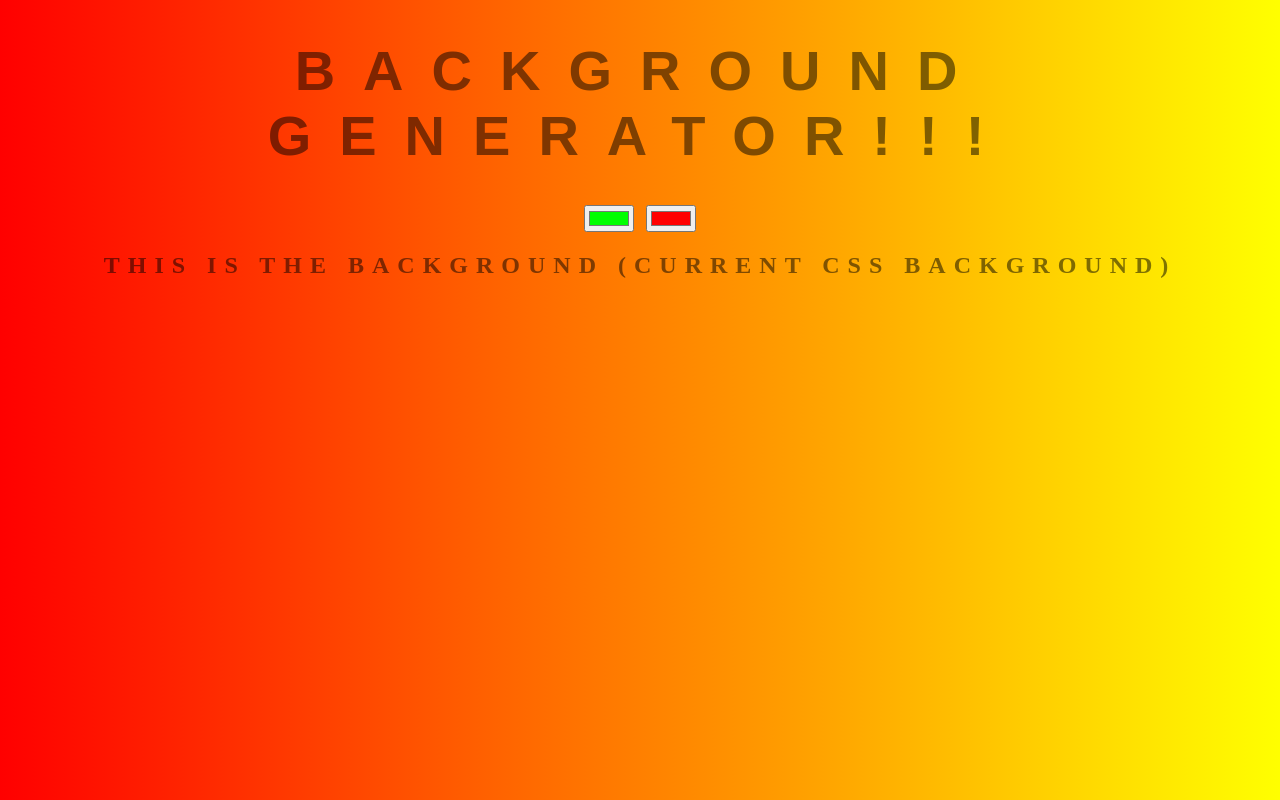
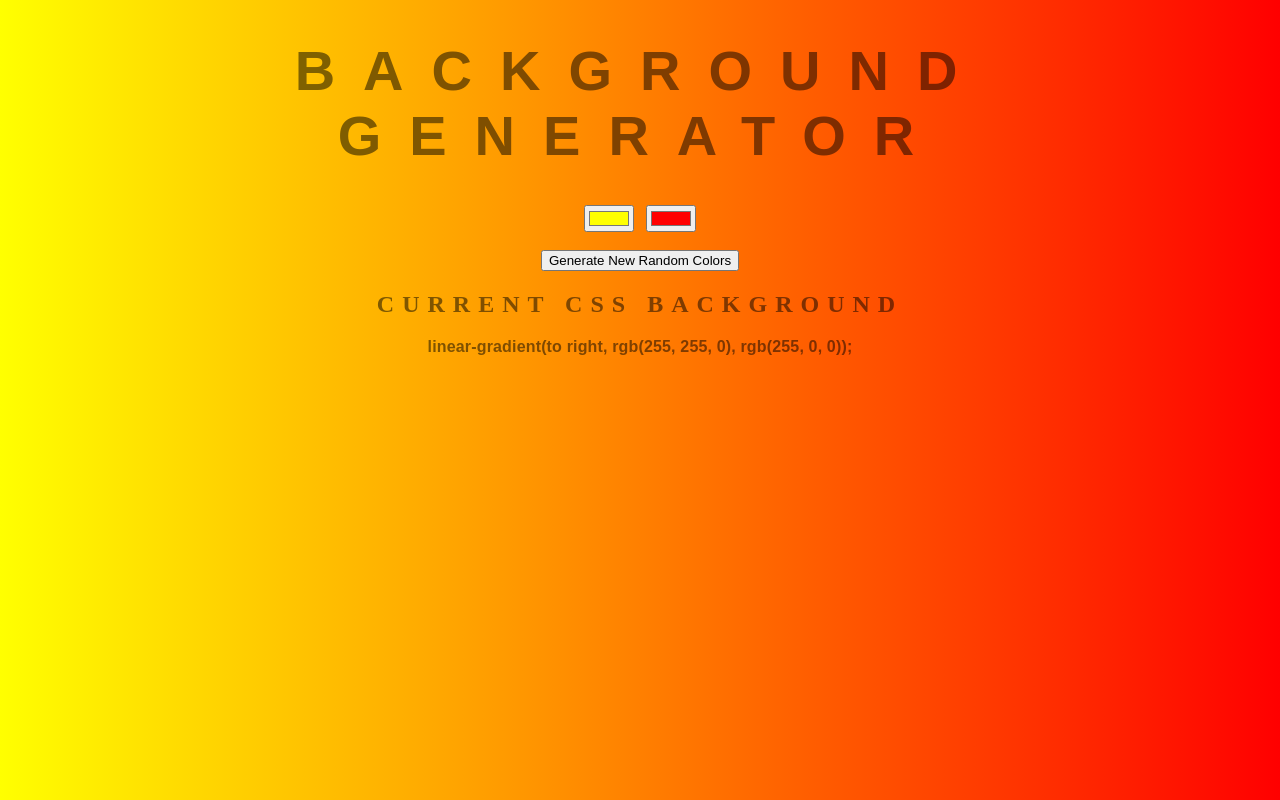
Before and after one commit to richard00436/background-generator, a plain HTML site: page index.html in a window 1280 px wide. Drawn offline with Linux system fonts and the light colour scheme.

Commit message:
new version with random button

```diff
--- a/index.html
+++ b/index.html
@@ -5,10 +5,11 @@
 	<link rel="stylesheet" type="text/css" href="style.css">
 </head>
 <body id="gradient">
-	<h1>Background Generator!!!</h1>
-	<input class="color1" type="color" name="color1" value="#00ff00">
-	<input class="color2" type="color" name="color2" value="#ff0000">
-	<h2>This is the Background (Current CSS Background)</h2>
+	<h1>Background Generator</h1>
+	<input class="color1" type="color" name="color1" value="#ffff00">
+	<input class="color2" type="color" name="color2" value="#ff0000"><br><br>
+	<button id="randomBtn">Generate New Random Colors</button>
+		<h2>Current CSS Background</h2>
 	<h3></h3>
 	<script type="text/javascript" src="script.js"></script>
 </body>
--- a/script.js
+++ b/script.js
@@ -1,20 +1,28 @@
-var css = document.querySelector("h3");
+var cssh3 = document.querySelector("h3");
 var color1 = document.querySelector(".color1");
 var color2 = document.querySelector(".color2");
+var randomBtn = document.getElementById("randomBtn");
 var body = document.getElementById("gradient");
 
 function setGradient() {
 	body.style.background =
-	"linear-gradient(to right, "
-	+ color1.value
-	+ ", "
-	+ color2.value
-	+ ")";
-
-	css.textContent = body.style.background + ";";
+	"linear-gradient(to right, " + color1.value + ", " + color2.value + ")";
+	cssh3.textContent = body.style.background + ";";
 }
 
+//(1. + 2.) Set color of first imput to value="#ffff00" in index.html.
+//			Call the function to display the intial CSS linear gradient property on page load.
+setGradient();
 
 color1.addEventListener("input", setGradient);
+color2.addEventListener("input", setGradient);
 
-color2.addEventListener("input", setGradient);
+//Bonus (random hex numbers from
+//https://stackoverflow.com/questions/5092808/how-do-i-randomly-generate-html-hex-color-codes-using-javascript)
+function setBg() {
+  color1.value = '#'+(Math.random() * 0xFFFFFF << 0).toString(16).padStart(6, '0');
+  color2.value = '#'+(Math.random() * 0xFFFFFF << 0).toString(16).padStart(6, '0');
+  setGradient();
+}
+
+randomBtn.addEventListener("click", setBg);
```
